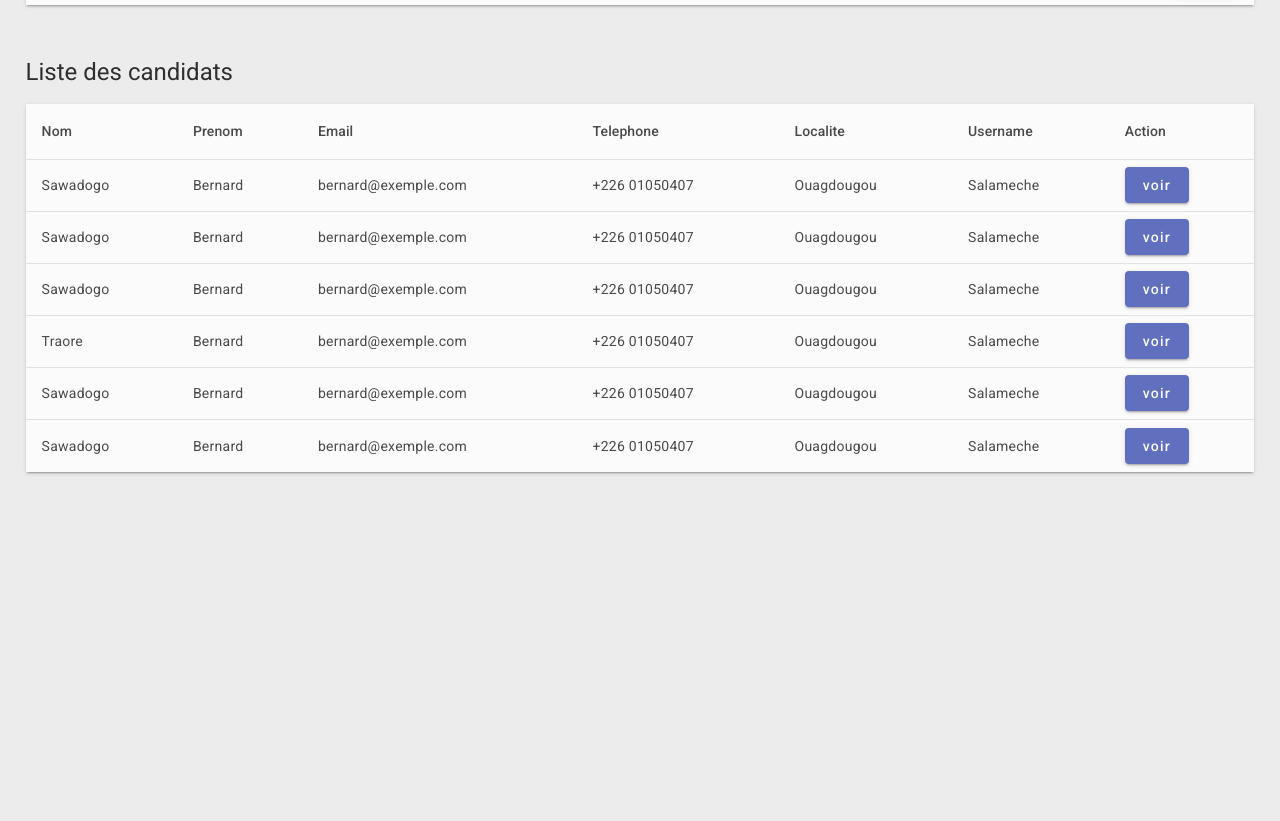
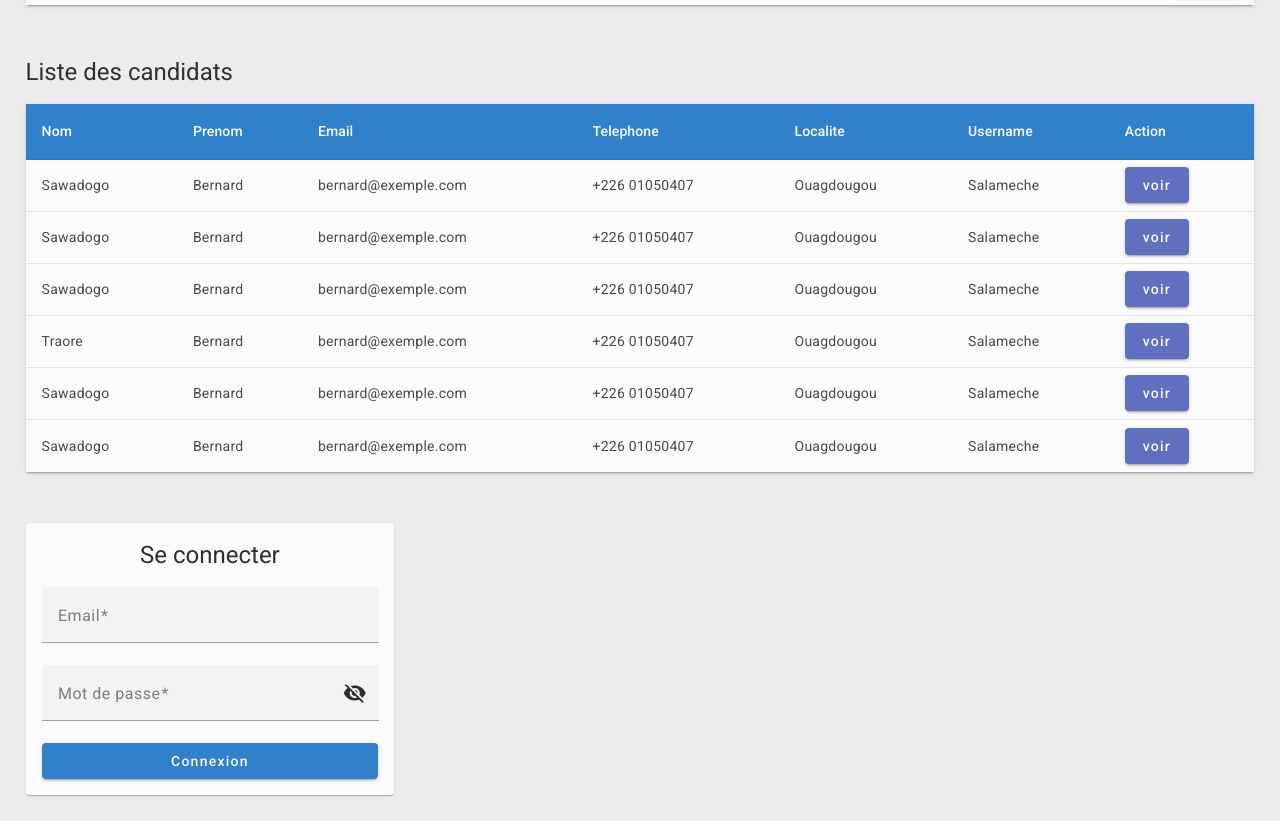
Before and after one commit to zila-s/bbst24, an Angular app: page / in a window 1280 px wide. Shown: the part 597-1418 px from the top of the page. Before the commit the page ends 1094 px from the top, so only its background shows below. Built offline with nearby package versions, Linux system fonts and the light colour scheme.

Commit message:
Feat login

```diff
--- /dev/null
+++ b/src/app/admin/auth/login/login.component.css
@@ -0,0 +1,13 @@
+.bbst-full-width{
+    width: 100%;
+}
+
+.bbst-btn{
+    width: 100%;
+    background: #0267c1 !important;
+    color: #fff !important;
+}
+
+h1{
+    text-align: center;
+}
--- /dev/null
+++ b/src/app/admin/auth/login/login.component.html
@@ -0,0 +1,44 @@
+<section style="width: 30%">
+  <mat-card>
+    <mat-card-content>
+      <h1>Se connecter</h1>
+      <form [formGroup]="loginForm" (ngSubmit)="onLogin()">
+        <mat-form-field class="bbst-full-width">
+          <mat-label>Email</mat-label>
+          <input
+            type="email"
+            formControlName="email"
+            matInput
+            placeholder="Ex. john@exemple.com"
+          />
+
+          <mat-error>{{ getErrorEmail() }}</mat-error>
+
+          <!-- <mat-error>Email is <strong>required</strong></mat-error> -->
+        </mat-form-field>
+        <mat-form-field class="bbst-full-width">
+          <mat-label>Mot de passe</mat-label>
+          <input
+            [type]="hide ? 'password' : 'text'"
+            formControlName="mdp"
+            matInput
+            placeholder="Ex. john@exemple.com"
+          />
+          <button
+            mat-icon-button
+            type="button"
+            matSuffix
+            (click)="hide = !hide"
+            [attr.aria-label]="'Hide password'"
+            [attr.aria-pressed]="hide"
+          >
+            <mat-icon>{{ hide ? "visibility_off" : "visibility" }}</mat-icon>
+          </button>
+          <mat-error>Mot de passe requis</mat-error>
+        </mat-form-field>
+
+        <button mat-raised-button class="bbst-btn">Connexion</button>
+      </form>
+    </mat-card-content>
+  </mat-card>
+</section>
--- /dev/null
+++ b/src/app/admin/auth/login/login.component.ts
@@ -0,0 +1,54 @@
+import { Component } from '@angular/core';
+import {
+  FormBuilder,
+  FormControl,
+  FormControlName,
+  FormGroup,
+  FormGroupDirective,
+  NgForm,
+  ReactiveFormsModule,
+  Validators,
+} from '@angular/forms';
+import { ErrorStateMatcher } from '@angular/material/core';
+
+@Component({
+  selector: 'app-login',
+  templateUrl: './login.component.html',
+  styleUrls: ['./login.component.css'],
+})
+export class LoginComponent {
+  loginForm!: FormGroup;
+
+  hide = true;
+
+  constructor(private formBuilder: FormBuilder) {}
+
+  ngOnInit(): void {
+    this.loginForm = this.formBuilder.group({
+      email: new FormControl('', [Validators.email, Validators.required]),
+      mdp: new FormControl('', [Validators.required]),
+    });
+  }
+
+  getEmail() {
+    return this.loginForm.get('email');
+  }
+
+  getMdp() {
+    return this.loginForm.get('mdp');
+  }
+
+  getErrorEmail() {
+    if (this.getEmail()?.hasError('required')) {
+      return 'Email is required';
+    }
+    return this.getEmail()?.hasError('email') ? 'Not a valid mail' : '';
+  }
+
+  onLogin() {
+    console.log(this.getEmail()?.value);
+    console.log(this.getMdp()?.value);
+  }
+}
+
+//https://rmcsport.bfmtv.com/football/coupe-d-afrique-des-nations/direct-coupe-d-afrique-des-nations-suivez-burkina-faso-mauritanie-en-live_LS-202401160588.html
--- a/src/app/admin/candidat/candidat-list/candidat-list.component.css
+++ b/src/app/admin/candidat/candidat-list/candidat-list.component.css
@@ -0,0 +1,10 @@
+.mat-mdc-table .mat-mdc-header-cell {
+  background: #0267c1 !important;
+  color: #fff;
+}
+
+/*
+https://www.color-hex.com/color-palette/30415
+
+https://hookagency.com/blog/website-color-schemes-2020/
+*/
--- a/src/app/admin/candidat/dialog-candidat/dialog-candidat.component.css
+++ b/src/app/admin/candidat/dialog-candidat/dialog-candidat.component.css
@@ -0,0 +1,9 @@
+.bbst-img{
+    border: 1px solid #808fa2 ;
+    width: 100px;
+    height: 100px;
+    display: flex;
+    justify-content: center;
+    align-items: center;
+    margin-bottom: 24px;
+}
--- a/src/app/admin/candidat/dialog-candidat/dialog-candidat.component.html
+++ b/src/app/admin/candidat/dialog-candidat/dialog-candidat.component.html
@@ -1,13 +1,41 @@
-<section>
-  <h1 mat-dialog-title>Hi {{ data.nom }}</h1>
+<section style="padding: 0 40px">
+  <h1 mat-dialog-title>Candidat : {{ data.nom }}</h1>
   <div mat-dialog-content>
-    <p>What's your favorite animal?</p>
-
+    <div>
+      <div class="bbst-img">
+        <p>photo</p>
+      </div>
+      <div>
+        <p>
+          <strong>Nom : </strong> <span>{{ data.nom }}</span>
+        </p>
+        <mat-divider></mat-divider>
+        <p>
+          <strong>Prenom : </strong> <span>{{ data.prenom }}</span>
+        </p>
+        <mat-divider></mat-divider>
+        <p>
+          <strong>Username : </strong> <span>{{ data.username }}</span>
+        </p>
+      </div>
+    </div>
+    <div>
+      <mat-divider></mat-divider>
+      <p>
+        <strong>Localite : </strong> <span>{{ data.localite }}</span>
+      </p>
+      <mat-divider></mat-divider>
+      <p>
+        <strong>Email : </strong> <span>{{ data.email }}</span>
+      </p>
+      <mat-divider></mat-divider>
+      <p>
+        <strong>Telephone : </strong> <span>{{ data.telephone }}</span>
+      </p>
+    </div>
   </div>
   <div mat-dialog-actions>
-    <button mat-button (click)="onNoClick()">No Thanks</button>
-    <button mat-button [mat-dialog-close]="data.nom" cdkFocusInitial>
-      Ok
-    </button>
+    <button mat-button (click)="onNoClick()">Fermer</button>
+    <button mat-button [mat-dialog-close]="data" cdkFocusInitial>Ok</button>
   </div>
 </section>
--- a/src/app/admin/edition-list/edition-list.component.css
+++ b/src/app/admin/edition-list/edition-list.component.css
@@ -0,0 +1,4 @@
+.mat-mdc-table .mat-mdc-header-cell {
+    background: #0267c1 !important;
+    color: #fff;
+  }
--- a/src/app/app.component.html
+++ b/src/app/app.component.html
@@ -8,4 +8,7 @@
     <h1>Liste des candidats</h1>
     <app-candidat-list></app-candidat-list>
   </section>
+  <section style="padding: 2vw">
+    <app-login></app-login>
+  </section>
 </router-outlet>
```
Also changed, not shown: src/app/app.module.ts (+19 -7 lines), src/styles.css (+7 -0 lines), 1 other file (tests, documents, lock files or other folders).
